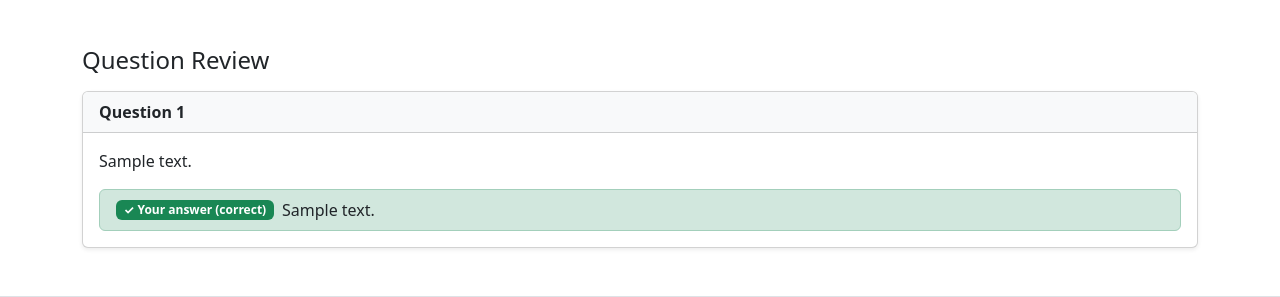
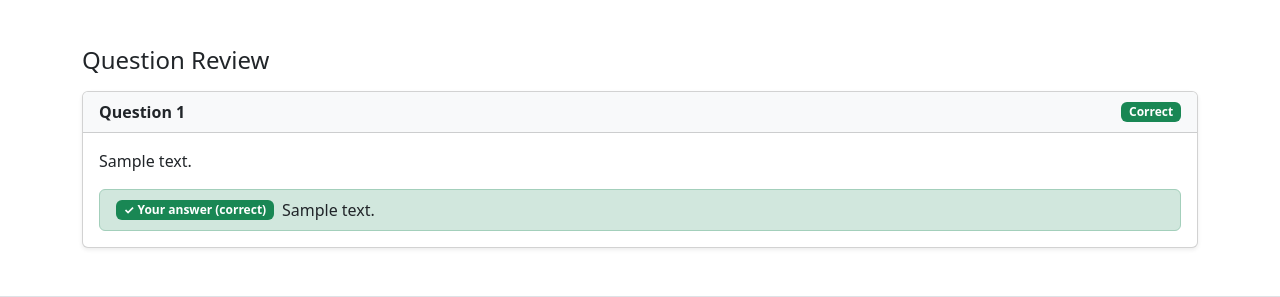
Before and after one commit to avergnaud/simple-elearning, a Django app: page /quizzes/00000000-0000-0000-0000-000000000001/results/00000000-0000-0000-0000-000000000001/ in a window 1280 px wide. Shown: the part 290-587 px from the top of the page. Run offline with Django 5.2, Linux system fonts and the light colour scheme; a user stored in the database is signed in; tables that the repository leaves empty hold one stand-in row (values such as "Sample post"); some libraries are stand-ins or nearby versions.

Commit message:
result view bugfix

```diff
--- a/apps/enrolments/views.py
+++ b/apps/enrolments/views.py
@@ -198,7 +198,8 @@ class AttemptResultsView(LoginRequiredMixin, DetailView):
         for aq in attempt_questions:
             selected_ids = {str(aa.answer_id) for aa in aq.attempt_answers.all() if aa.is_selected}
             correct_ids = {str(a.pk) for a in aq.question.answers.all() if a.is_correct}
-            if selected_ids == correct_ids:
+            aq.is_correct = selected_ids == correct_ids
+            if aq.is_correct:
                 correct_count += 1
 
         context["quiz"] = enrolment.quiz
--- a/templates/enrolments/attempt-results.html
+++ b/templates/enrolments/attempt-results.html
@@ -52,8 +52,13 @@
 
 {% for aq in attempt_questions %}
   <div class="card mb-4 shadow-sm">
-    <div class="card-header bg-light">
+    <div class="card-header bg-light d-flex justify-content-between align-items-center">
       <span class="fw-semibold">Question {{ aq.display_order }}</span>
+      {% if aq.is_correct %}
+        <span class="badge bg-success">Correct</span>
+      {% else %}
+        <span class="badge bg-danger">Incorrect</span>
+      {% endif %}
     </div>
     <div class="card-body">
       <div class="mb-3">
```
